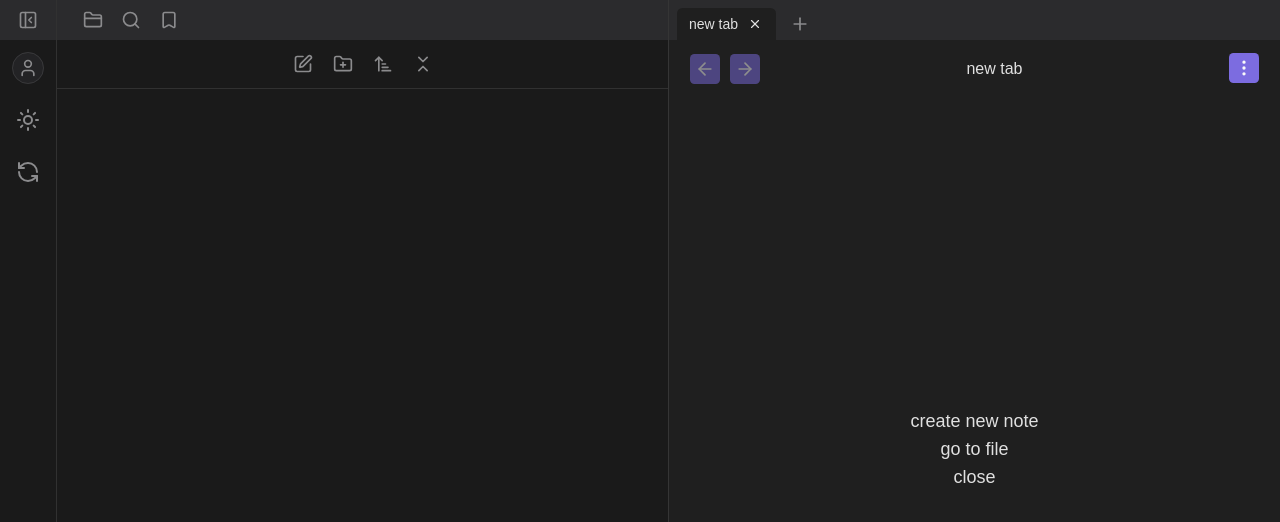
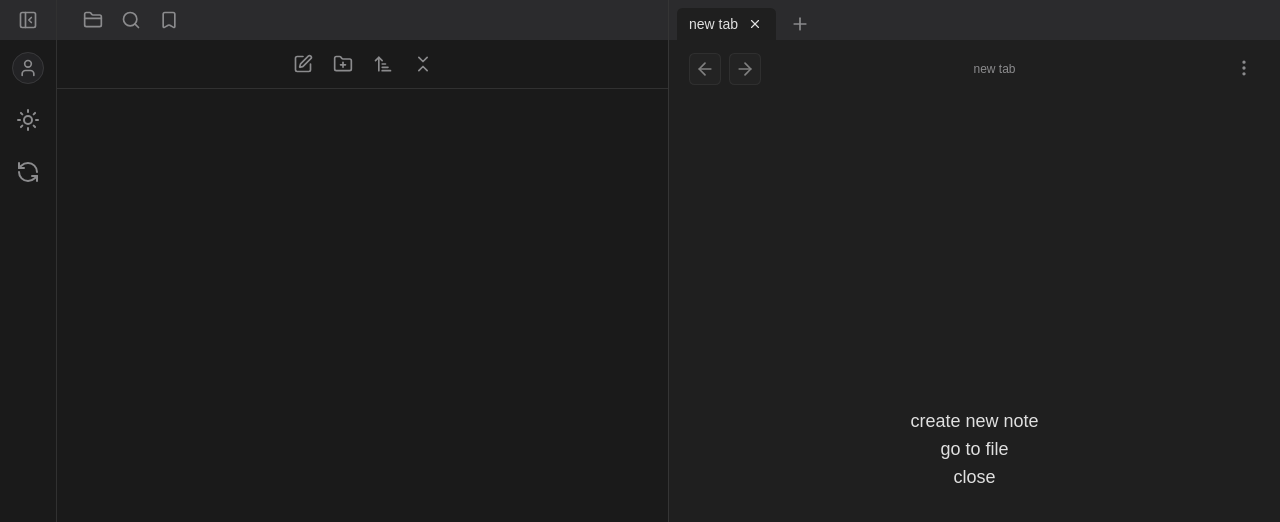
Before and after one commit to tidal-codes/notebook-pwa, a React (Vite) app: page / in a window 1280 px wide. Shown: the top 522 px of the page. Built offline with nearby package versions, Linux system fonts and the light colour scheme.

Commit message:
some layout & interface changes

```diff
--- a/src/shared/ui/dialog.tsx
+++ b/src/shared/ui/dialog.tsx
@@ -59,7 +59,7 @@ function DialogContent({
       <DialogPrimitive.Content
         data-slot="dialog-content"
         className={cn(
-          "fixed top-1/2 left-1/2 z-50 grid w-full max-w-[calc(100%-2rem)] -translate-x-1/2 -translate-y-1/2 gap-4 rounded-xl bg-popover p-4 text-sm text-popover-foreground ring-1 ring-foreground/10 duration-100 outline-none sm:max-w-sm",
+          "fixed top-1/2 left-1/2 z-50 grid w-full max-w-[calc(100%-2rem)] -translate-x-1/2 -translate-y-1/2 gap-4 rounded-xl bg-popover p-4 text-sm text-popover-foreground ring-2 ring-border duration-100 outline-none sm:max-w-sm",
           className
         )}
         {...props}
--- a/src/widgets/editor-area/ui/tab-controller-section-history.tsx
+++ b/src/widgets/editor-area/ui/tab-controller-section-history.tsx
@@ -15,6 +15,7 @@ export default function TabControllerSectionHistory() {
     <div className="flex items-center gap-2">
       <Button
         size="icon-sm"
+        variant="outline"
         disabled={!canStepBack}
         onClick={() => handleTabHistoryStep("back")}
       >
@@ -22,6 +23,7 @@ export default function TabControllerSectionHistory() {
       </Button>
       <Button
         size="icon-sm"
+        variant="outline"
         disabled={!canStepForward}
         onClick={() => handleTabHistoryStep("forward")}
       >
--- a/src/widgets/editor-area/ui/tab-controller-section-title.tsx
+++ b/src/widgets/editor-area/ui/tab-controller-section-title.tsx
@@ -11,5 +11,5 @@ export default function TabControllerSectionTitle({ noteId }: Props) {
     select: (data) => data.find((note) => note.id === noteId),
   });
 
-  return <p>{note?.name || "new tab"}</p>;
+  return <p className="text-xs text-muted-foreground">{note?.name || "new tab"}</p>;
 }
--- a/src/widgets/editor-area/ui/tab-controller-section.tsx
+++ b/src/widgets/editor-area/ui/tab-controller-section.tsx
@@ -16,7 +16,7 @@ export default function TabControllerSection({ noteId }: Props) {
         <TabControllerSectionTitle noteId={noteId} />
       </div>
       <div>
-        <Button size="icon-sm">
+        <Button size="icon-sm" variant="ghost">
           <EllipsisVertical />
         </Button>
       </div>
--- a/src/widgets/panel-explorer/ui/panel-explorer.tsx
+++ b/src/widgets/panel-explorer/ui/panel-explorer.tsx
@@ -7,7 +7,6 @@ import {
   selectLastAddedItemId,
   selectSelectedCount,
   selectSelectedEntities,
-  selectSelectedEntitiesList,
   selectSemiSelectedItem,
 } from "../model/explorer.selectors";
 import ExplorerActionBar from "./explorer-action-bar";
@@ -70,7 +69,7 @@ export default function PanelExplorer() {
       }
     >
       <OrderedItemsProvider orderedItems={orderedItems}>
-        <div className="flex flex-col h-full">
+        <div className="flex h-full min-w-0 flex-col">
           {selectedCount > 0 ? (
             <ExplorerSelectionActionBar
               selectedCount={selectedCount}
@@ -86,9 +85,12 @@ export default function PanelExplorer() {
           {loading ? (
             <ExplorerTreeLoading />
           ) : (
-            <ScrollArea className="flex-1 min-h-0 px-6 py-4">
-              <ExplorerTree treeNodes={tree} />
+            <ScrollArea className="min-h-0 flex-1 px-6 py-4">
+              <div className="min-w-[12rem]">
+                <ExplorerTree treeNodes={tree} />
+              </div>
               <ScrollBar />
+              <ScrollBar orientation="horizontal" />
             </ScrollArea>
           )}
         </div>
```
